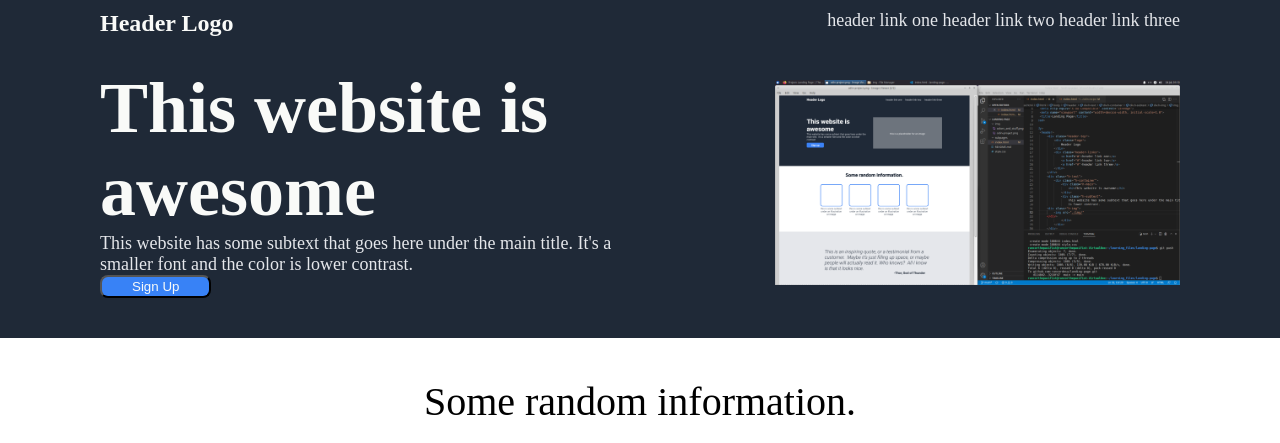
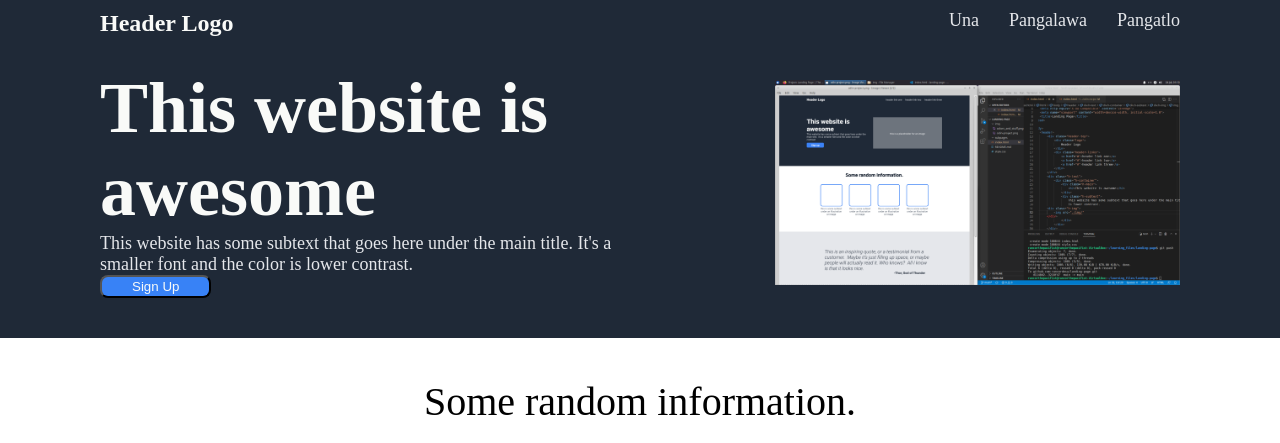
Before and after one commit to rancordesu/landing-page, a plain HTML site: page index.html in a window 1280 px wide. Shown: the top 443 px of the page. Drawn offline with Linux system fonts and the light colour scheme.

Commit message:
Text changes, Left a note to self for later journey

```diff
--- a/index.html
+++ b/index.html
@@ -17,9 +17,9 @@
                 Header Logo
             </div>
             <div class="h-links">
-                <a href="#">header link one</a>
-                <a href="#">header link two</a>
-                <a href="#">header link three</a>
+                <a href="#">Una</a>
+                <a href="#">Pangalawa</a>
+                <a href="#">Pangatlo</a>
             </div>
         </div>
         <div class="h-content">
--- a/style.css
+++ b/style.css
@@ -14,6 +14,11 @@ header {
     display: flex;
     justify-content: space-between;
     padding: 0 0 30px 0;
+}
+
+.h-links {
+    display: flex;
+    gap: 30px;
 }
 
 .h-content {
```
Also changed, not shown: 1 other file.
